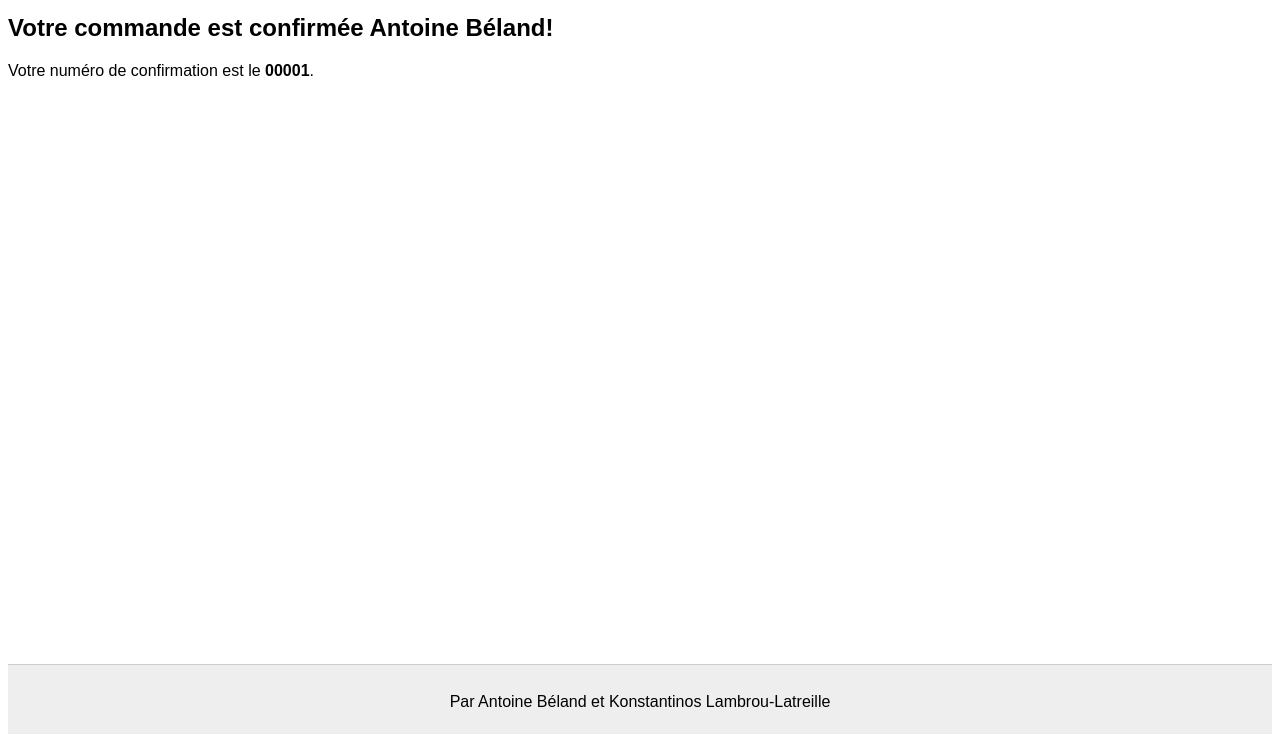
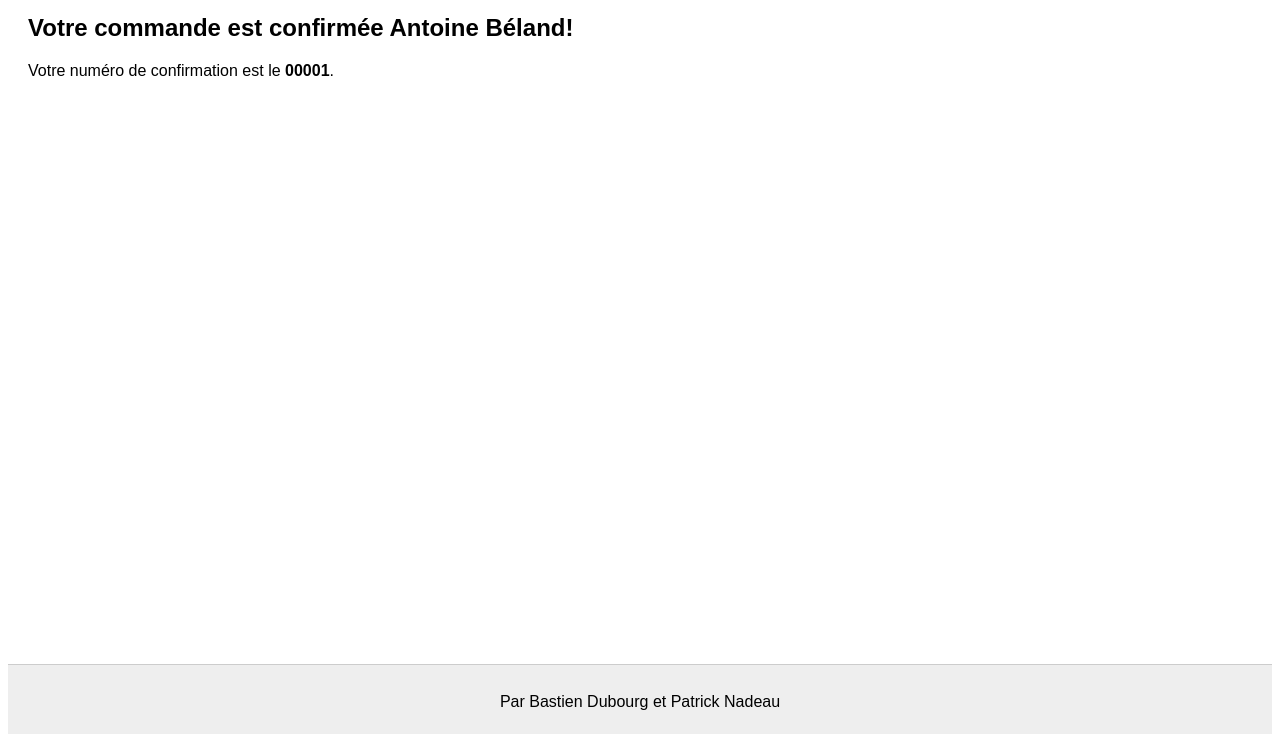
Before and after one commit to CyberPat31/tp2log4420, a plain HTML site: page confirmation.html in a window 1280 px wide. Shown: the part 74-808 px from the top of the page. Drawn offline with Linux system fonts and the light colour scheme.

Commit message:
Update confirmation.html

```diff
--- a/confirmation.html
+++ b/confirmation.html
@@ -27,13 +27,13 @@
     </nav>
   </header>
 <main>
-  <article>
+  <article class="main">
     <h1>Votre commande est confirmée Antoine Béland!</h1>
     <p>Votre numéro de confirmation est le <strong>00001</strong>.</p>
   </article>
 </main>
 <footer>
-  <p>Par Antoine Béland et Konstantinos Lambrou-Latreille</p>
+  <p>Par Bastien Dubourg et Patrick Nadeau</p>
 </footer>
 </body>
 </html>
```
